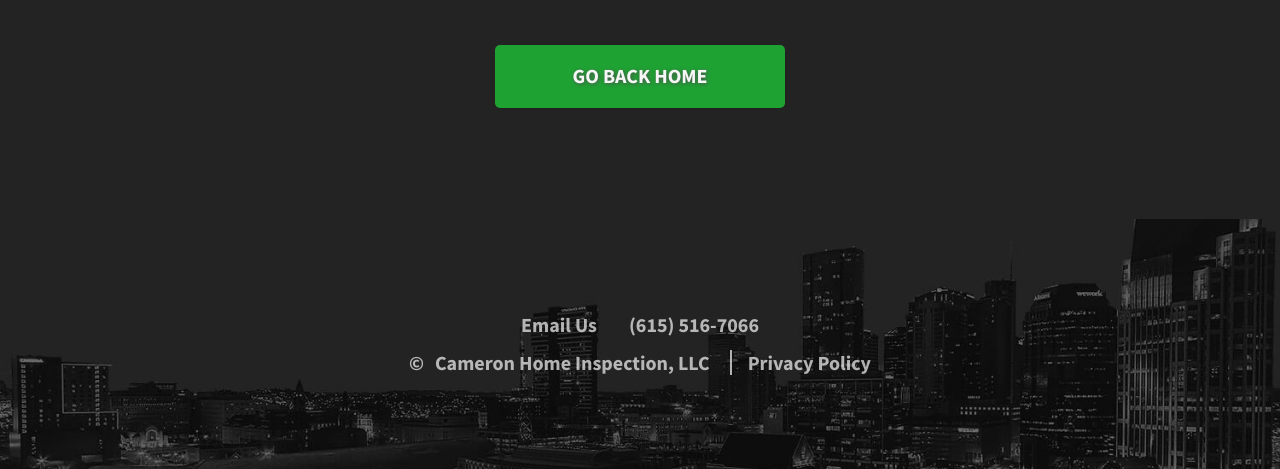
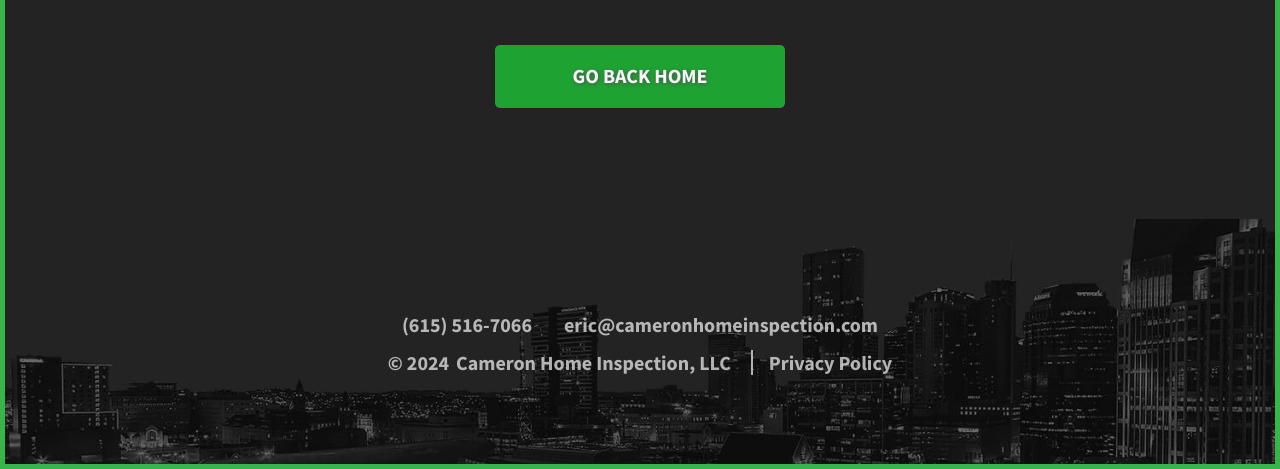
Before and after one commit to brandicameron/cameron-inspection, a plain HTML site: page 404/index.html in a window 1280 px wide. Shown: the part 331-800 px from the top of the page. Drawn offline with nearby package versions, Linux system fonts and the light colour scheme.

Commit message:
updated 404 page

```diff
--- a/404/index.html
+++ b/404/index.html
@@ -58,25 +58,32 @@
   </main>
 
   <!--      FOOTER SECTION     -->
-
   <footer>
     <ul class="footer-contact">
       <li>
-        <a href="mailto:eric@cameronhomeinspection.com?subject=Home%20Inspection%20Question"
-          rel="noopener noreferrer">Email Us</a>
+        <a href="tel:1-615-516-7066" aria-label="Give us a call at (615) 516-7066">(615) 516-7066</a>
       </li>
       <li>
-        <a href="tel:1-615-516-7066" aria-label="Give us a call at (615) 516-7066">(615) 516-7066</a>
+        <a href="mailto:eric@cameronhomeinspection.com?subject=Home%20Inspection%20Question"
+          rel="noopener noreferrer">eric@cameronhomeinspection.com</a>
       </li>
     </ul>
 
     <small class="copyright-text">
       &copy;
       <span id="copyYear"></span>Cameron Home Inspection, LLC
-      <span class="privacy"><a href="https://cameronhomeinspection.com/privacy/">Privacy Policy</a></span>
+      <span class="privacy"><a href="privacy">Privacy Policy</a></span>
     </small>
   </footer>
-  <script src="/js/main.js"></script>
+
+
+  <div class="border-top"></div>
+  <div class="border-left"></div>
+  <div class="border-right"></div>
+  <div class="border-bottom"></div>
+
+  <script src="https://cdn.jsdelivr.net/npm/dayjs@1.11.10/dayjs.min.js"></script>
+  <script src="../js/main.js"></script>
 </body>
 
 </html>
```
Also changed, not shown: privacy/index.html (+1 -1 lines).
